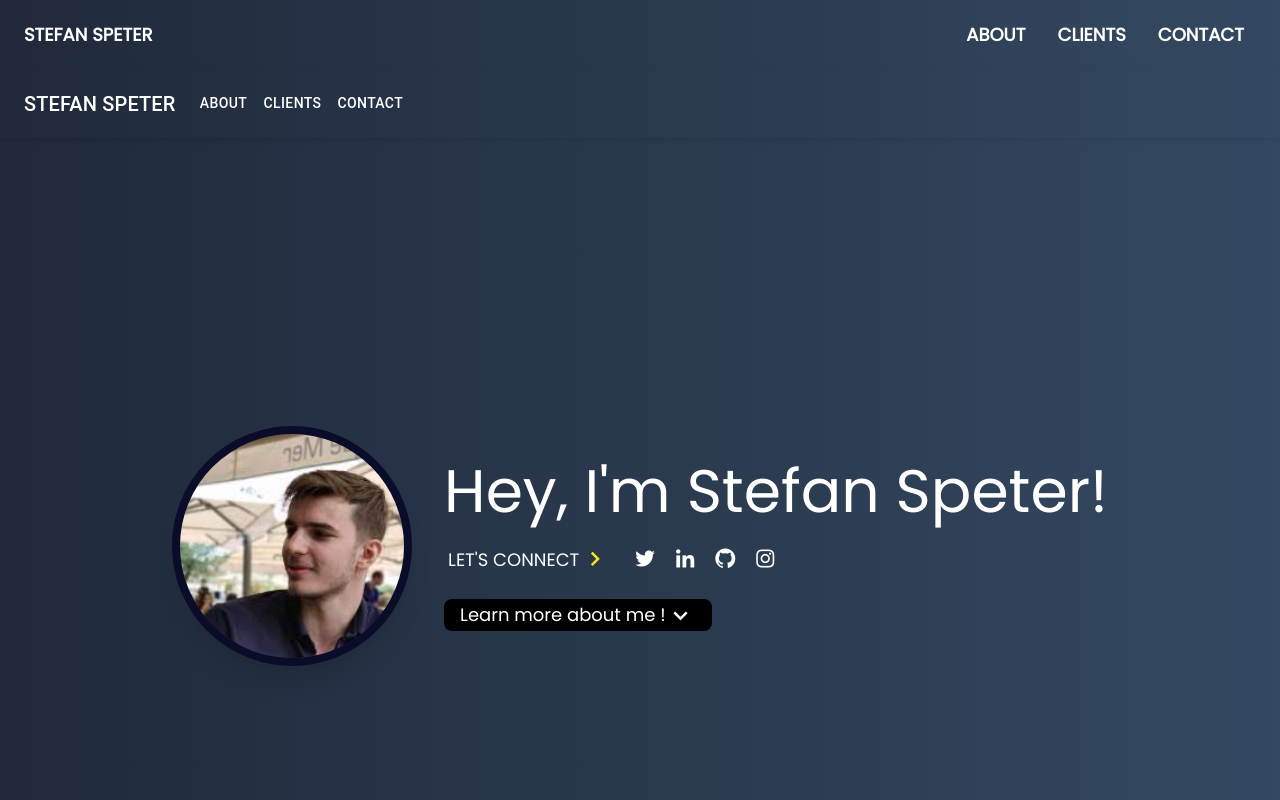
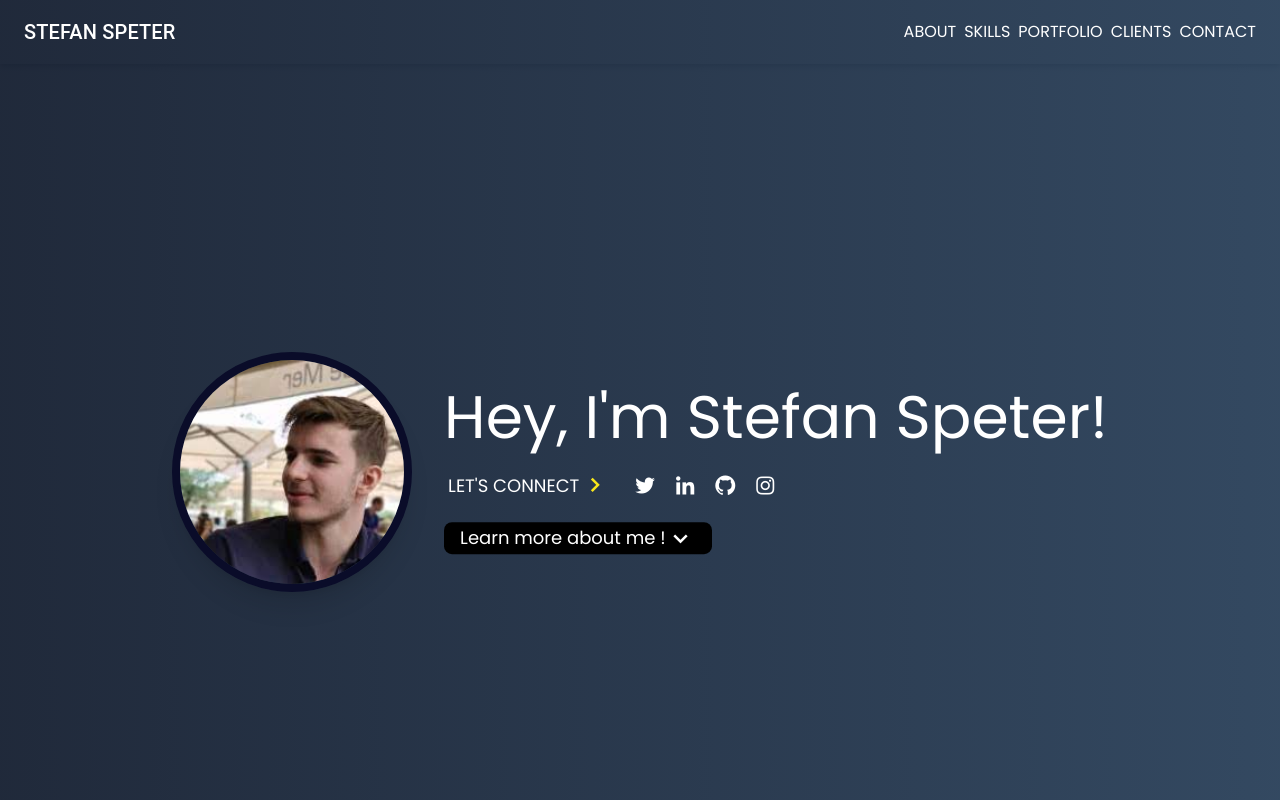
Before and after one commit to StefanSpeterDev/portfolio-React-Tailwind, a React (Create React App) app: page / in a window 1280 px wide. Shown: the top 800 px of the page. Built offline with nearby package versions, Linux system fonts and the light colour scheme.

Commit message:
fix navbar

```diff
--- a/src/components/footer/Footer.js
+++ b/src/components/footer/Footer.js
@@ -6,11 +6,9 @@ function Footer() {
     <footer className="bg-primary">
       <div
         className="container flex flex-col justify-between py-6 sm:flex-row"
-        data-aos="fade-up"
-        data-aos-duration="1000"
       >
         <p className="text-center font-body text-white md:text-left">
-          © Copyright 2022. All right reserved, ATOM.
+         Stefan Speter.
         </p>
         <div className="flex items-center justify-center pt-5 sm:justify-start sm:pt-0">
           <Socials class="text-white" hover="text-yellow" />
--- a/src/components/header/Header.js
+++ b/src/components/header/Header.js
@@ -40,7 +40,7 @@ function Header() {
                 <div className="flex items-center justify-center pt-5 sm:justify-start sm:pt-0">
                   <a
                     href="#about"
-                    className="inline-flex items-center text-lg h-8 px-4 transition-colors duration-200 rounded-lg text-white bg-black hover:text-primary hover:bg-white"
+                    className="animate-bounce inline-flex items-center text-lg h-8 px-4 transition-colors duration-200 rounded-lg text-white bg-black hover:text-primary hover:bg-white"
                   >
                     Learn more about me !
                     <div className="hover:text-primary flex justify-center item">
--- a/src/components/home/Home.js
+++ b/src/components/home/Home.js
@@ -5,14 +5,12 @@ import Contact from "../contact/Contact";
 import Footer from "../footer/Footer";
 import Header from "../header/Header";
 import Navbar from "../navbar/Navbar";
-import Navbar2 from "../navbar/Navbar2";
 import Work from "../work/Work";
 import ScrollTop from "../scrollTop/ScrollTop";
 
 function Home() {
   return <>
       <Navbar />
-      <Navbar2 />
       <Header />
       <About />
       <Client />
--- a/src/components/navbar/Navbar.js
+++ b/src/components/navbar/Navbar.js
@@ -1,69 +1,109 @@
-import React from "react";
+import * as React from "react";
+import AppBar from "@mui/material/AppBar";
+import Box from "@mui/material/Box";
+import Toolbar from "@mui/material/Toolbar";
+import IconButton from "@mui/material/IconButton";
+import Typography from "@mui/material/Typography";
+import Menu from "@mui/material/Menu";
+import MenuIcon from "@mui/icons-material/Menu";
+import Container from "@mui/material/Container";
+import Link from "@mui/material/Link";
+import MenuItem from "@mui/material/MenuItem";
+import './navbar.css';
 
-function Navbar() {
-  const [navbarOpen, setNavbarOpen] = React.useState(false);
+const ResponsiveAppBar = () => {
+  const [anchorElNav, setAnchorElNav] = React.useState(null);
+
+  const handleOpenNavMenu = (event) => {
+    setAnchorElNav(event.currentTarget);
+  };
+
+  const handleCloseNavMenu = () => {
+    setAnchorElNav(null);
+  };
+
 
   return (
-    <>
-      <nav className="flex relative flex-wrap items-center justify-between px-2 py-3 bg-gradient-to-r from-hero-gradient-from to-hero-gradient-to" id="back-to-top-anchor">
-        <div
-          data-aos="fade-down"
-          data-aos-duration="1000"
-          className="container px-4 mx-auto flex flex-wrap items-center justify-between"
-        >
-          <div className="w-full relative flex justify-between lg:w-auto lg:static lg:block lg:justify-start">
-            <a
-              className="text-lg font-bold leading-relaxed inline-block mr-4 py-2 whitespace-nowrap uppercase text-white"
-              href="/"
+    <AppBar
+      position="static"
+      style={{
+        background:
+          "linear-gradient(90deg, rgba(20,30,48,0.95) 0%, rgba(36,59,85,0.93) 100%)",
+      }}
+      id="back-to-top-anchor"
+    >
+      <Container maxWidth="xl">
+        <Toolbar disableGutters>
+          <Typography
+            variant="h6"
+            noWrap
+            component="div"
+            sx={{ mr: 2, display: { xs: "none", md: "flex" } }}
+          >
+            STEFAN SPETER
+          </Typography>
+          {/* Show my name at the middle on small device only */}
+          <Typography
+            variant="h6"
+            noWrap
+            component="div"
+            sx={{ flexGrow: 1, display: { xs: "flex", md: "none" }, justifyContent:"center" }}
+          >
+            STEFAN SPETER
+          </Typography>
+          <Box sx={{ display: { xs: "flex", md: "none" } }}>
+            <IconButton
+              size="large"
+              aria-label="menu appbar"
+              aria-controls="menu-appbar"
+              aria-haspopup="true"
+              onClick={handleOpenNavMenu}
+              color="inherit"
             >
-              Stefan Speter
-            </a>
-            <button
-              className="lg:hidden text-white cursor-pointer text-xl leading-none px-3 py-1 border border-solid border-transparent rounded bg-transparent block  outline-none focus:outline-none"
-              type="button"
-              onClick={() => setNavbarOpen(!navbarOpen)}
+              <MenuIcon />
+            </IconButton>
+            <Menu
+              id="menu-appbar"
+              anchorEl={anchorElNav}
+              anchorOrigin={{
+                vertical: "bottom",
+                horizontal: "left",
+              }}
+              keepMounted
+              transformOrigin={{
+                vertical: "top",
+                horizontal: "left",
+              }}
+              open={Boolean(anchorElNav)}
+              onClose={handleCloseNavMenu}
+              sx={{
+                display: { xs: "block", md: "none" },
+              }}
             >
-              <i className="fas fa-bars"></i>
-            </button>
-          </div>
-          <div
-            className={
-              "lg:flex flex-grow lg:items-center md:justify-end items-end" +
-              (navbarOpen ? " flex" : " hidden")
-            }
-            id="example-navbar-danger"
+              {/* Show links in mobile*/}
+              <MenuItem onClick={handleCloseNavMenu} style={{flexDirection:'column'}}>
+                <Link className="linkmenumobile" href="#about">ABOUT</Link>
+                <Link className="linkmenumobile" href="#skills">SKILLS</Link>
+                <Link className="linkmenumobile" href="#portfolio">PORTFOLIO</Link>
+                <Link className="linkmenumobile" href="#clients">CLIENTS</Link>
+                <Link className="linkmenumobile" href="#contact">CONTACT</Link>
+              </MenuItem>
+            </Menu>
+          </Box>
+          {/* Links on desktop */}
+          <Box
+            style={{ justifyContent: "flex-end" }}
+            sx={{ flexGrow: 1, display: { xs: "none", md: "flex" } }}
           >
-            <ul className="flex flex-col lg:flex-row list-none lg:ml-auto md:justify-end">
-              <li className="nav-item">
-                <a
-                  className="px-3 py-2 flex items-center text-xs uppercase font-bold leading-snug text-white hover:opacity-75"
-                  href="#about"
-                >
-                  <span className="ml-2 text-lg">About</span>
-                </a>
-              </li>
-              <li className="nav-item">
-                <a
-                  className="px-3 py-2 flex items-center text-xs uppercase font-bold leading-snug text-white hover:opacity-75"
-                  href="#clients"
-                >
-                  <span className="ml-2 text-lg">Clients</span>
-                </a>
-              </li>
-              <li className="nav-item">
-                <a
-                  className="px-3 py-2 flex items-center text-xs uppercase font-bold leading-snug text-white hover:opacity-75"
-                  href="#contact"
-                >
-                  <span className="ml-2 text-lg">Contact</span>
-                </a>
-              </li>
-            </ul>
-          </div>
-        </div>
-      </nav>
-    </>
+            <Link className="linkmenu" href="#about">ABOUT</Link>
+            <Link className="linkmenu" href="#skills">SKILLS</Link>
+            <Link className="linkmenu" href="#portfolio">PORTFOLIO</Link>
+            <Link className="linkmenu" href="#clients">CLIENTS</Link>
+            <Link className="linkmenu" href="#contact">CONTACT</Link>
+          </Box>
+        </Toolbar>
+      </Container>
+    </AppBar>
   );
-}
-
-export default Navbar;
+};
+export default ResponsiveAppBar;
--- a/src/components/navbar/Navbar2.js
+++ /dev/null
@@ -1,103 +0,0 @@
-import * as React from "react";
-import AppBar from "@mui/material/AppBar";
-import Box from "@mui/material/Box";
-import Toolbar from "@mui/material/Toolbar";
-import IconButton from "@mui/material/IconButton";
-import Typography from "@mui/material/Typography";
-import Menu from "@mui/material/Menu";
-import MenuIcon from "@mui/icons-material/Menu";
-import Container from "@mui/material/Container";
-import Button from "@mui/material/Button";
-import MenuItem from "@mui/material/MenuItem";
-
-const pages = ["ABOUT", "CLIENTS", "CONTACT"];
-
-const ResponsiveAppBar = () => {
-  const [anchorElNav, setAnchorElNav] = React.useState(null);
-
-  const handleOpenNavMenu = (event) => {
-    setAnchorElNav(event.currentTarget);
-  };
-
-  const handleCloseNavMenu = () => {
-    setAnchorElNav(null);
-  };
-
-  return (
-    <AppBar position="static" style={{ background: "linear-gradient(90deg, rgba(20,30,48,0.95) 0%, rgba(36,59,85,0.93) 100%)" }}>
-      <Container maxWidth="xl">
-        <Toolbar disableGutters>
-          <Typography
-            variant="h6"
-            noWrap
-            component="div"
-            sx={{ mr: 2, display: { xs: "none", md: "flex" } }}
-          >
-            STEFAN SPETER
-          </Typography>
-
-          <Box sx={{ flexGrow: 1, display: { xs: "flex", md: "none" } }}>
-            <IconButton
-              size="large"
-              aria-label="menu appbar"
-              aria-controls="menu-appbar"
-              aria-haspopup="true"
-              onClick={handleOpenNavMenu}
-              color="inherit"
-            >
-              <MenuIcon />
-            </IconButton>
-            {/* Menu full screen */}
-            <Menu
-              id="menu-appbar"
-              anchorEl={anchorElNav}
-              anchorOrigin={{
-                vertical: "bottom",
-                horizontal: "left",
-              }}
-              keepMounted
-              transformOrigin={{
-                vertical: "top",
-                horizontal: "left",
-              }}
-              open={Boolean(anchorElNav)}
-              onClose={handleCloseNavMenu}
-              sx={{
-                display: { xs: "block", md: "none" },
-              }}
-            >
-              {/* Show links in mobile*/}
-              {pages.map((page) => (
-                <MenuItem key={page} onClick={handleCloseNavMenu}>
-                  <Typography textAlign="center">{page}</Typography>
-                </MenuItem>
-              ))}
-            </Menu>
-          </Box>
-          {/* Show my name at the middle on small device only */}
-          <Typography
-            variant="h6"
-            noWrap
-            component="div"
-            sx={{ flexGrow: 1, display: { xs: "flex", md: "none" } }}
-          >
-            STEFAN SPETER
-          </Typography>
-          <Box sx={{ flexGrow: 1, display: { xs: "none", md: "flex" } }}>
-            {/* Show links on desktop */}
-            {pages.map((page) => (
-              <Button
-                key={page}
-                onClick={handleCloseNavMenu}
-                sx={{ my: 2, color: "white", display: "block" }}
-              >
-                {page}
-              </Button>
-            ))}
-          </Box>
-        </Toolbar>
-      </Container>
-    </AppBar>
-  );
-};
-export default ResponsiveAppBar;
--- /dev/null
+++ b/src/components/navbar/navbar.css
@@ -0,0 +1,18 @@
+.linkmenu, .linkmenumobile {
+    margin-left: 0.5rem !important;
+    text-decoration: none !important;
+    font-size: 1.125rem;
+    line-height: 1.75rem;
+    transition: all 0.3s;
+}
+.linkmenu {
+    color: white !important;
+
+}
+
+.linkmenumobile {
+    color: #000003 !important;
+}
+.linkmenu:hover {
+    color: grey !important;
+}
--- a/src/index.css
+++ b/src/index.css
@@ -2,9 +2,13 @@
 @tailwind components;
 @tailwind utilities;
 
+html, body {
+  overflow-x: hidden;
+}
 * {
   font-family: 'Poppins';
   scroll-behavior: smooth;
+
 }
 
 .max-w-15 {
```
Also changed, not shown: src/components/scrollTop/ScrollTop.js (+1 -6 lines).
